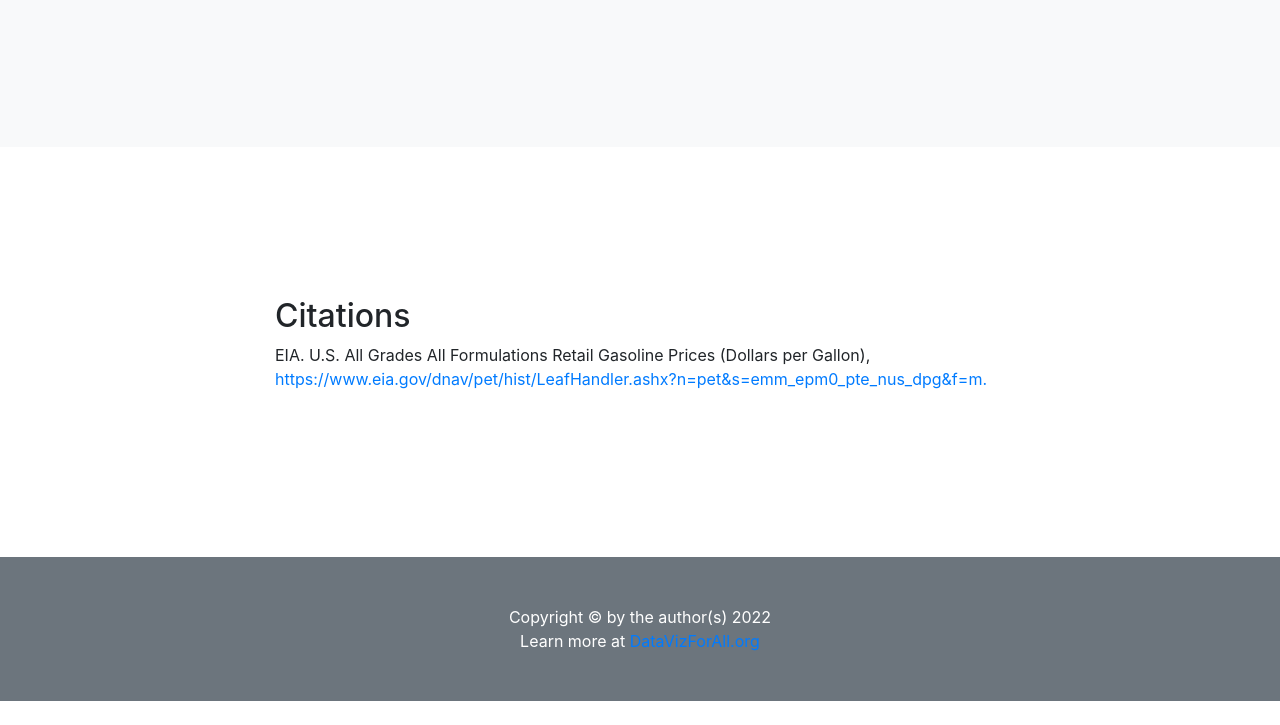
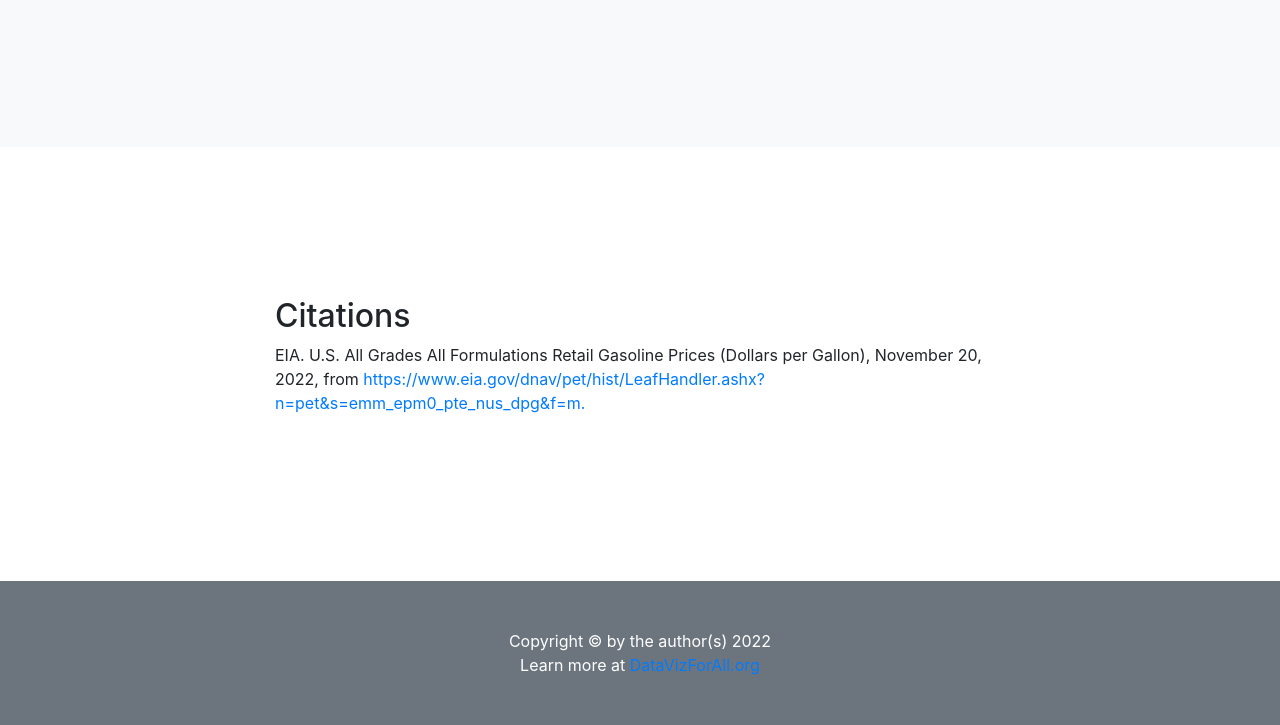
Before and after one commit to ben3347/bens-sample-story, a plain HTML site: page index.html in a window 1280 px wide. Shown: the part 1768-2493 px from the top of the page. Before the commit the page ends 2469 px from the top, so only its background shows below. Drawn offline with nearby package versions, Linux system fonts and the light colour scheme.

Commit message:
Update index.html

```diff
--- a/index.html
+++ b/index.html
@@ -102,7 +102,7 @@
       <div class="row">
         <div class="col-lg-8 mx-auto">
           <h2>Citations</h2>
-          <p>EIA. U.S. All Grades All Formulations Retail Gasoline Prices (Dollars per Gallon), <a href='https://www.eia.gov/dnav/pet/hist/LeafHandler.ashx?n=pet&amp;s=emm_epm0_pte_nus_dpg&amp;f=m'>https://www.eia.gov/dnav/pet/hist/LeafHandler.ashx?n=pet&amp;s=emm_epm0_pte_nus_dpg&amp;f=m.</a></p>
+          <p>EIA. U.S. All Grades All Formulations Retail Gasoline Prices (Dollars per Gallon), November 20, 2022, from<a href='https://www.eia.gov/dnav/pet/hist/LeafHandler.ashx?n=pet&amp;s=emm_epm0_pte_nus_dpg&amp;f=m'> https://www.eia.gov/dnav/pet/hist/LeafHandler.ashx?n=pet&amp;s=emm_epm0_pte_nus_dpg&amp;f=m.</a></p>
 
         </div>
       </div>
```
